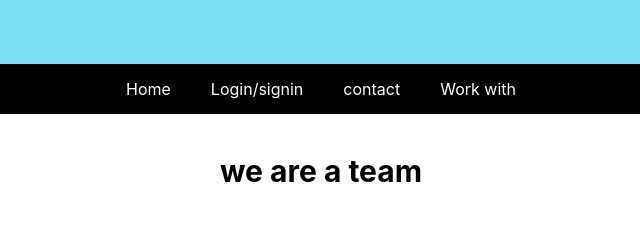
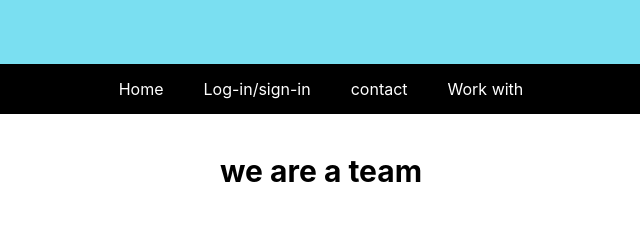
Before and after one commit to saifullah233/Krmags.com.github.in, a plain HTML site: page index.html in a window 1280 px wide. Shown: the part 168-402 px from the top of the page, 319-959 px from the left. Drawn offline with Linux system fonts and the light colour scheme.

Commit message:
Update index.html

```diff
--- a/index.html
+++ b/index.html
@@ -12,7 +12,7 @@
     </header>
     <nav style="background-color: black;">
         <a href="#">Home</a>
-        <a href="#"> Login/signin</a>
+        <a href="creat.html"> Log-in/sign-in</a>
         <a href="#">  contact</a>
         <a href="#">       Work with</a>
     </nav>
```
